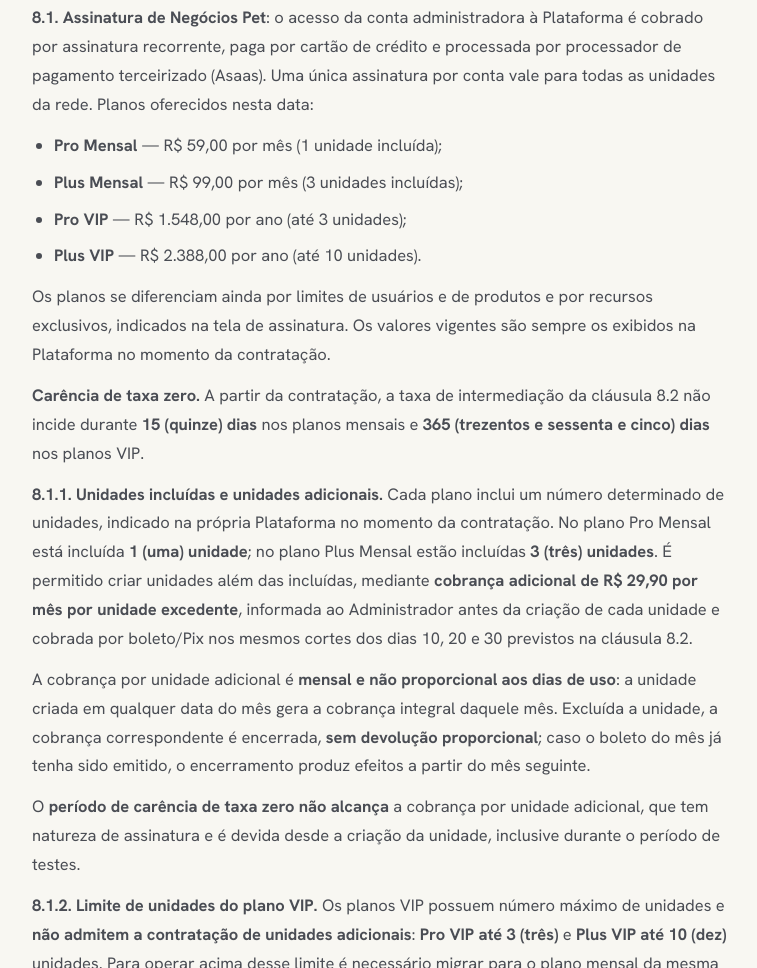
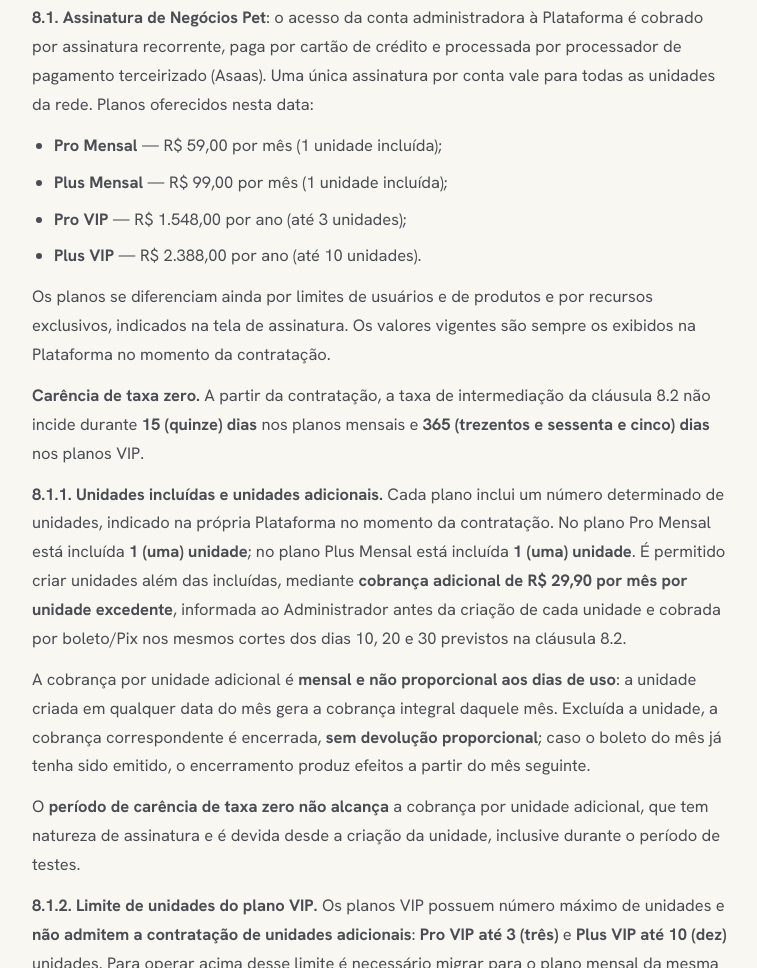
Before and after one commit to arplataformasdigi/landing-rede-pet-negocios-oficial, a plain HTML site: page Termos.dc.html in a window 1280 px wide. Shown: the part 5073-6041 px from the top of the page, without its empty margins (260-1017 px from the left). Drawn offline with nearby package versions, Linux system fonts and the light colour scheme; a script that the page names is missing.

Commit message:
Altera unidades incluídas no plano Plus mensal de 3 para 1 em Planos e Termos
Co-Authored-By: Claude Opus 5.5 <noreply@anthropic.com>

```diff
--- a/Termos.dc.html
+++ b/Termos.dc.html
@@ -125,10 +125,10 @@ src="https://www.facebook.com/tr?id=27730075730006312&ev=PageView&noscript=1"
       <section>
         <h2 style="font-family:'Bricolage Grotesque',sans-serif;font-weight:700;font-size:22px;color:var(--ink);letter-spacing:-0.01em;margin-bottom:14px;">8. Pagamentos, assinaturas e taxas</h2>
         <p style="margin-bottom:12px;"><strong>8.1.</strong> <strong>Assinatura de Negócios Pet</strong>: o acesso da conta administradora à Plataforma é cobrado por assinatura recorrente, paga por cartão de crédito e processada por processador de pagamento terceirizado (Asaas). Uma única assinatura por conta vale para todas as unidades da rede. Planos oferecidos nesta data:</p>
-        <ul style="display:flex;flex-direction:column;gap:8px;padding-left:22px;margin-bottom:12px;"><li><strong>Pro Mensal</strong> — R$ 59,00 por mês (1 unidade incluída);</li><li><strong>Plus Mensal</strong> — R$ 99,00 por mês (3 unidades incluídas);</li><li><strong>Pro VIP</strong> — R$ 1.548,00 por ano (até 3 unidades);</li><li><strong>Plus VIP</strong> — R$ 2.388,00 por ano (até 10 unidades).</li></ul>
+        <ul style="display:flex;flex-direction:column;gap:8px;padding-left:22px;margin-bottom:12px;"><li><strong>Pro Mensal</strong> — R$ 59,00 por mês (1 unidade incluída);</li><li><strong>Plus Mensal</strong> — R$ 99,00 por mês (1 unidade incluída);</li><li><strong>Pro VIP</strong> — R$ 1.548,00 por ano (até 3 unidades);</li><li><strong>Plus VIP</strong> — R$ 2.388,00 por ano (até 10 unidades).</li></ul>
         <p style="margin-bottom:12px;">Os planos se diferenciam ainda por limites de usuários e de produtos e por recursos exclusivos, indicados na tela de assinatura. Os valores vigentes são sempre os exibidos na Plataforma no momento da contratação.</p>
         <p style="margin-bottom:12px;"><strong>Carência de taxa zero.</strong> A partir da contratação, a taxa de intermediação da cláusula 8.2 não incide durante <strong>15 (quinze) dias</strong> nos planos mensais e <strong>365 (trezentos e sessenta e cinco) dias</strong> nos planos VIP.</p>
-        <p style="margin-bottom:12px;"><strong>8.1.1.</strong> <strong>Unidades incluídas e unidades adicionais.</strong> Cada plano inclui um número determinado de unidades, indicado na própria Plataforma no momento da contratação. No plano Pro Mensal está incluída <strong>1 (uma) unidade</strong>; no plano Plus Mensal estão incluídas <strong>3 (três) unidades</strong>. É permitido criar unidades além das incluídas, mediante <strong>cobrança adicional de R$ 29,90 por mês por unidade excedente</strong>, informada ao Administrador antes da criação de cada unidade e cobrada por boleto/Pix nos mesmos cortes dos dias 10, 20 e 30 previstos na cláusula 8.2.</p>
+        <p style="margin-bottom:12px;"><strong>8.1.1.</strong> <strong>Unidades incluídas e unidades adicionais.</strong> Cada plano inclui um número determinado de unidades, indicado na própria Plataforma no momento da contratação. No plano Pro Mensal está incluída <strong>1 (uma) unidade</strong>; no plano Plus Mensal está incluída <strong>1 (uma) unidade</strong>. É permitido criar unidades além das incluídas, mediante <strong>cobrança adicional de R$ 29,90 por mês por unidade excedente</strong>, informada ao Administrador antes da criação de cada unidade e cobrada por boleto/Pix nos mesmos cortes dos dias 10, 20 e 30 previstos na cláusula 8.2.</p>
         <p style="margin-bottom:12px;">A cobrança por unidade adicional é <strong>mensal e não proporcional aos dias de uso</strong>: a unidade criada em qualquer data do mês gera a cobrança integral daquele mês. Excluída a unidade, a cobrança correspondente é encerrada, <strong>sem devolução proporcional</strong>; caso o boleto do mês já tenha sido emitido, o encerramento produz efeitos a partir do mês seguinte.</p>
         <p style="margin-bottom:12px;">O <strong>período de carência de taxa zero não alcança</strong> a cobrança por unidade adicional, que tem natureza de assinatura e é devida desde a criação da unidade, inclusive durante o período de testes.</p>
         <p style="margin-bottom:12px;"><strong>8.1.2.</strong> <strong>Limite de unidades do plano VIP.</strong> Os planos VIP possuem número máximo de unidades e <strong>não admitem a contratação de unidades adicionais</strong>: <strong>Pro VIP até 3 (três)</strong> e <strong>Plus VIP até 10 (dez)</strong> unidades. Para operar acima desse limite é necessário migrar para o plano mensal da mesma categoria, no qual as unidades excedentes passam a ser cobradas na forma da cláusula 8.1.1. A migração é definitiva: o plano VIP é oferta de primeira contratação e <strong>não pode ser recontratado</strong>.</p>
```
Also changed, not shown: Planos.dc.html (+2 -2 lines).
